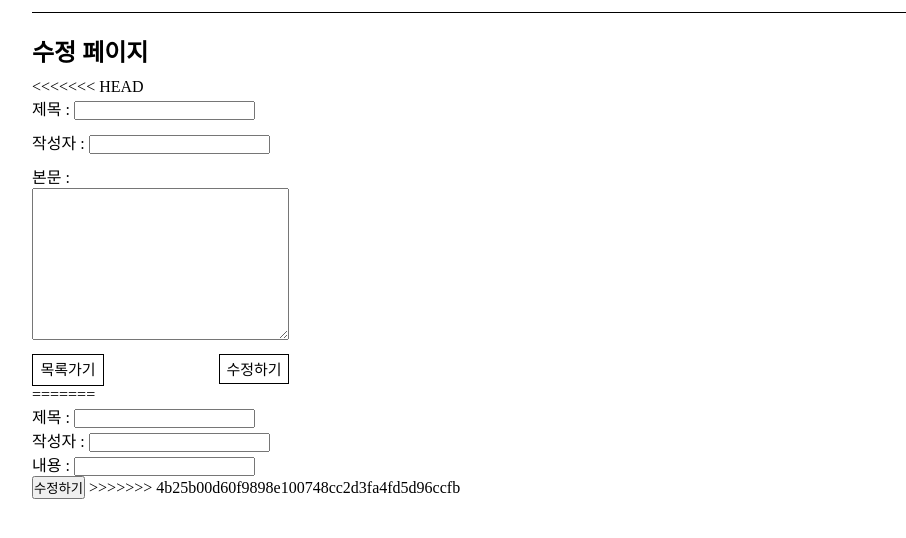
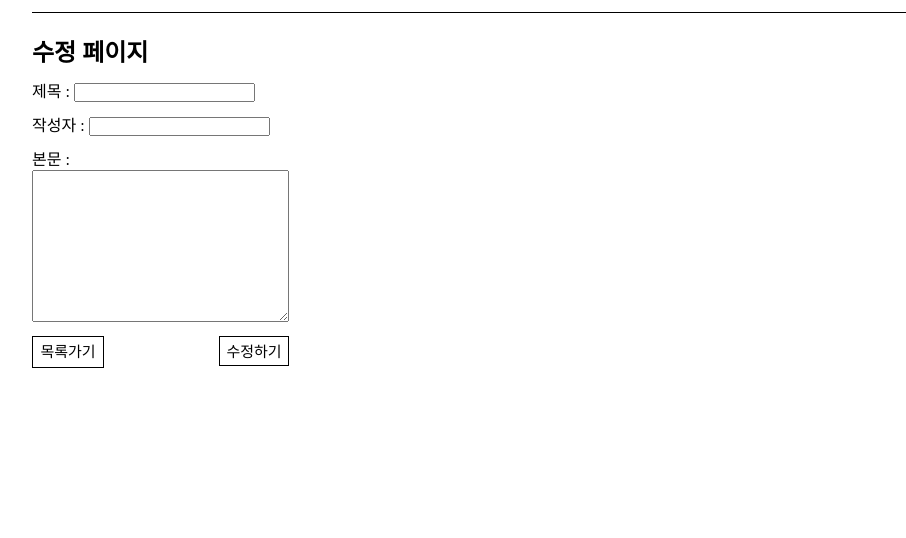
Before and after one commit to green-kong/220214-login-board, a website: page views/board/update.html in a window 1280 px wide. Shown: the part 64-602 px from the top of the page, without its empty margins (8-914 px from the left). Drawn offline with nearby package versions, Linux system fonts and the light colour scheme; files that its build step writes are made by us from their sources.

Commit message:
fix update.html

```diff
--- a/views/board/update.html
+++ b/views/board/update.html
@@ -8,7 +8,6 @@
 <h2>수정 페이지</h2>
 
 <form method="post" action="/board/update">
-<<<<<<< HEAD
   <input type="hidden" name="index" value="{{index}}" />
   <ul id="title">
     <li>
@@ -27,20 +26,5 @@
     <a href="/board/list">목록가기</a>
     <input type="submit" value="수정하기" id="udt_btn" />
   </div>
-=======
-    <input type="hidden" name="index" value="{{index}}">
-    <ul>
-        <li>
-            제목 : <input type="text" name="subject" value="{{data.subject}}">
-        </li>
-        <li>
-            작성자 : <input type="text" name="username" value="{{data.username}}">
-        </li>
-        <li>
-            내용 : <input type="text" name="content" value="{{data.content}}">
-        </li>
-    </ul>
-    <input type="submit" value="수정하기">
->>>>>>> 4b25b00d60f9898e100748cc2d3fa4fd5d96ccfb
 </form>
 {% endblock %}
```
